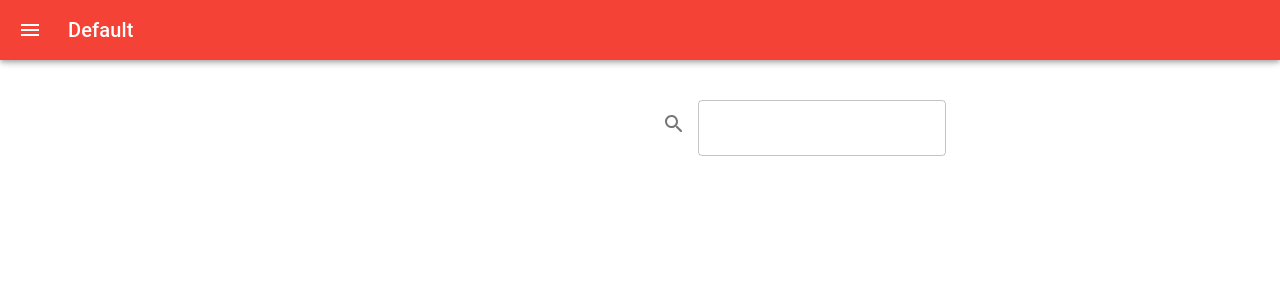
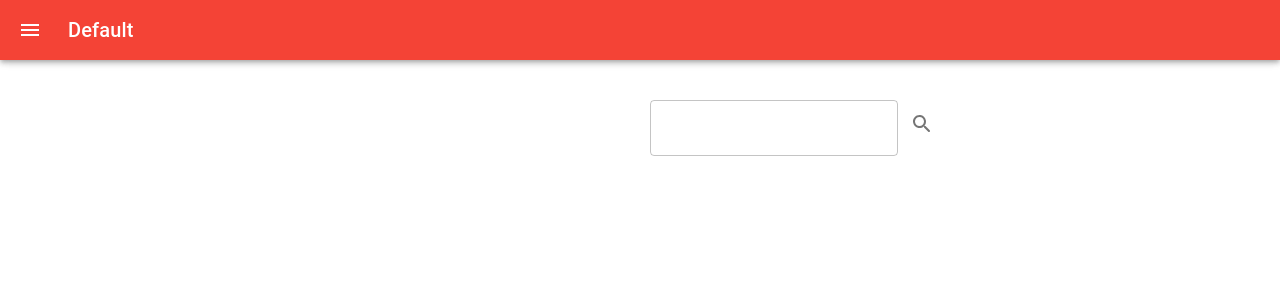
Before and after one commit to AlexisF27/next-project, a React (Vite) app: page / in a window 1280 px wide. Shown: the top 300 px of the page. Built offline with nearby package versions, Linux system fonts and the light colour scheme.

Commit message:
Search as component

```diff
--- a/src/App.jsx
+++ b/src/App.jsx
@@ -1,23 +1,16 @@
-import { ThemeProvider, TextField, Box } from "@mui/material";
+
 import NavBar from "./components/navBar/NavBar"
+import Search from "./components/search/Search";
 import { theme } from './utils/Themes/theme';
-import SearchRoundedIcon from '@mui/icons-material/SearchRounded';
-import IconButton from '@mui/material/IconButton';
+import {ThemeProvider} from "@mui/material"
 
 function App() {
 
   return (
     <>
       <ThemeProvider theme={theme}>
-        <NavBar />
-
-        <Box sx={{ position: 'absolute', top: '100px', left: '650px' }}>
-          <IconButton size="large">
-            <SearchRoundedIcon />
-          </IconButton>
-          <TextField type="search" />
-
-        </Box>
+        <NavBar/>
+        <Search/>
       </ThemeProvider>
     </>
   )
--- /dev/null
+++ b/src/components/search/Search.jsx
@@ -0,0 +1,17 @@
+import SearchRoundedIcon from '@mui/icons-material/SearchRounded';
+import IconButton from '@mui/material/IconButton';
+import { TextField, Box } from "@mui/material";
+
+function Search() {
+  return (
+    <Box sx={{ position: 'absolute', top: '100px', left: '650px' }}>
+      <TextField type="search" />
+      <IconButton size="large">
+        <SearchRoundedIcon />
+      </IconButton>
+    </Box>
+  )
+
+}
+
+export default Search
```
